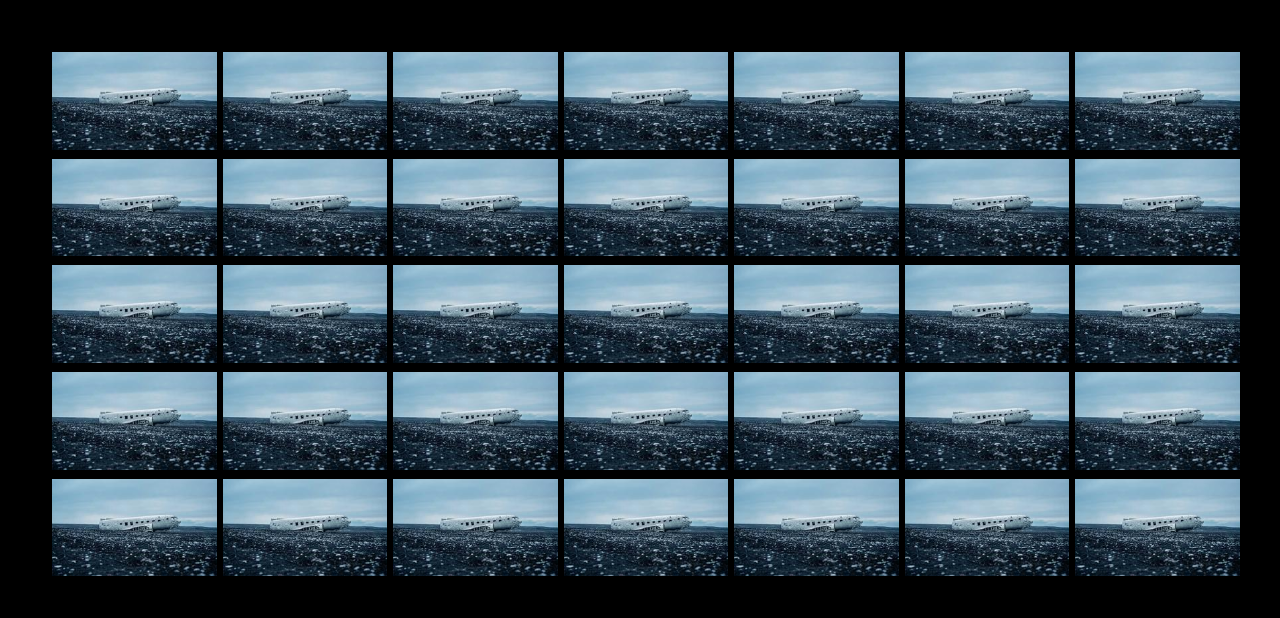
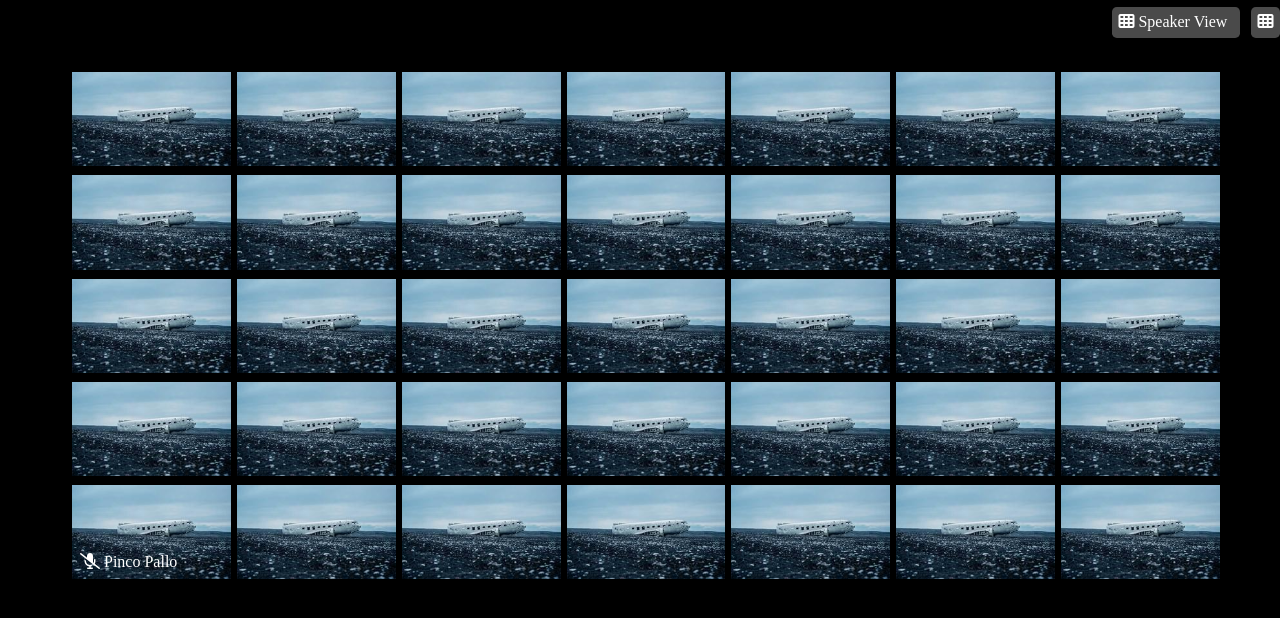
Before and after one commit to ItsKristian01/html-css-zoom, a plain HTML site: page index.html in a window 1280 px wide. Drawn offline with Linux system fonts and the light colour scheme.

Commit message:
wip: main

```diff
--- a/css/style.css
+++ b/css/style.css
@@ -10,13 +10,15 @@ img {
     max-width: 100%;
 }
 
+/* CONTAINER */
 .container {
     width: 100%;
     height: 100vh;
-    padding: 50px;
+    padding: 70px;
     background-color: black;
+    position: relative;
 }
-
+/* IMAGE GRID */
 .grid {
     display: flex;
     width: calc(100% / 7);
@@ -27,3 +29,42 @@ img {
     margin-bottom: 5px;
     padding: 2px;
 }
+/* IMAGE GRID */
+
+.speaker-view {
+    color: white;
+    background-color:hsl(0deg 0% 29.02%) ;
+    width: 8rem;
+    border-radius: .3rem;
+    padding: .4rem;
+    position: absolute;
+    right: 40px;
+    top: 7px;
+}
+
+.maximaze {
+    color: white;
+    background-color:hsl(0deg 0% 29.02%) ;
+    width: 1.8rem;
+    border-radius: .3rem;
+    padding: .4rem;
+    position: absolute;
+    right: 0;
+    top: 7px;
+}
+
+/* NAME SECTION */
+
+.mute {
+    background-color:rgba(0, 0, 0, 3);
+    color: white;
+    width: 7rem;
+    padding: .3rem;
+    position: relative;
+}
+
+.name  {
+    position: absolute;
+    left: 10px;
+    bottom: 25px;
+}
--- a/index.html
+++ b/index.html
@@ -1,15 +1,18 @@
 <!DOCTYPE html>
 <html lang="en">
+
 <head>
     <meta charset="UTF-8">
     <meta name="viewport" content="width=device-width, initial-scale=1.0">
     <title>Zoom</title>
     <link rel="stylesheet" href="css/style.css">
+    <link rel="stylesheet" href="https://cdnjs.cloudflare.com/ajax/libs/font-awesome/6.4.2/css/all.min.css">
 </head>
+
 <body>
     <!-- Main -->
-
-    <!-- View call -->
+    <main>
+        <!-- View call grid -->
         <div class="container">
             <div class="grid">
                 <img class="call" src="img/515-246x146.jpg" alt="A plane that crashed into a frozen sea">
@@ -56,12 +59,33 @@
                 <img class="call" src="img/515-246x146.jpg" alt="A plane that crashed into a frozen sea">
                 <img class="call" src="img/515-246x146.jpg" alt="A plane that crashed into a frozen sea">
             </div>
+            <!-- View call grid -->
+            <!-- Speaker view -->
+            <div class="speaker-view">
+                <i class="fa-solid fa-table-cells" style="color: #ffffff;"></i>
+                <span>Speaker View</span>
+            </div>
+            <!-- /Speaker view -->
+            <!-- Maximaze icon -->
+            <span class="maximaze">
+                <i class="fa-solid fa-table-cells" style="color: #ffffff;"></i>
+            </span>
+            <!-- /Maximaze icon -->
+              <!-- Name section -->
+              <div class="mute">
+                <p class="name">
+                    <i class="fa-solid fa-microphone-slash" style="color: #ffffff;"></i>
+                    Pinco Pallo
+                </p>
+            </div>
+            <!-- Name section -->
         </div>
         <!-- /View call -->
-
+    </main>
     <!-- /Main -->
 
     <!-- Footer -->
     <!-- /Footer -->
 </body>
+
 </html>
```
Lines whose indentation alone changed are shown as unchanged.
